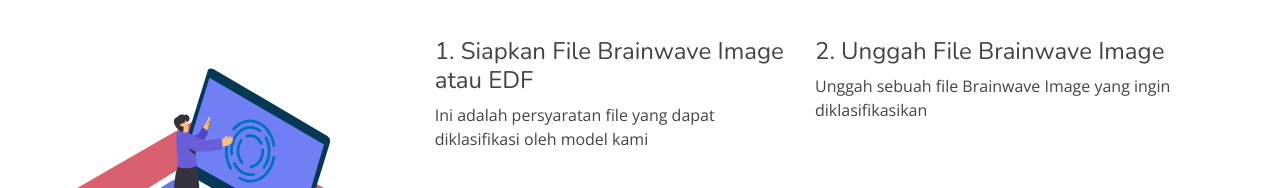
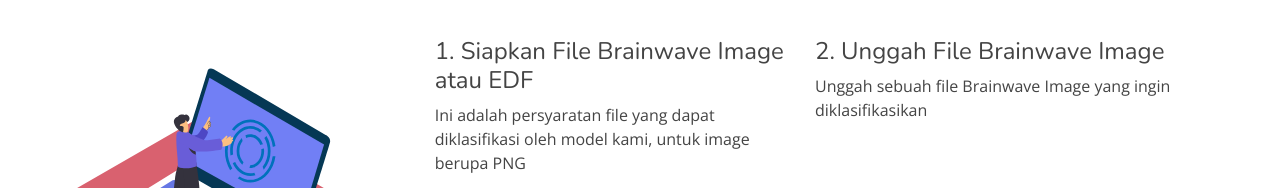
Before and after one commit to UAS-PPM-EEG-Classification-CNN/EEG-FRONTEND, a plain HTML site: page index.html in a window 1280 px wide. Shown: the part 1482-1670 px from the top of the page. Drawn offline with nearby package versions, Linux system fonts and the light colour scheme.

Commit message:
Update index.html

```diff
--- a/index.html
+++ b/index.html
@@ -186,7 +186,7 @@
               <div class="row align-self-center gy-4">
                 <div class="col-md-6 icon-box" data-aos="fade-up">
                     <h4>1. Siapkan File Brainwave Image atau EDF</h4>
-                    <p>Ini adalah persyaratan file yang dapat diklasifikasi oleh model kami</p>
+                    <p>Ini adalah persyaratan file yang dapat diklasifikasi oleh model kami, untuk image berupa PNG</p>
                 </div>
 
                 <div class="col-md-6 icon-box" data-aos="fade-up">
```
